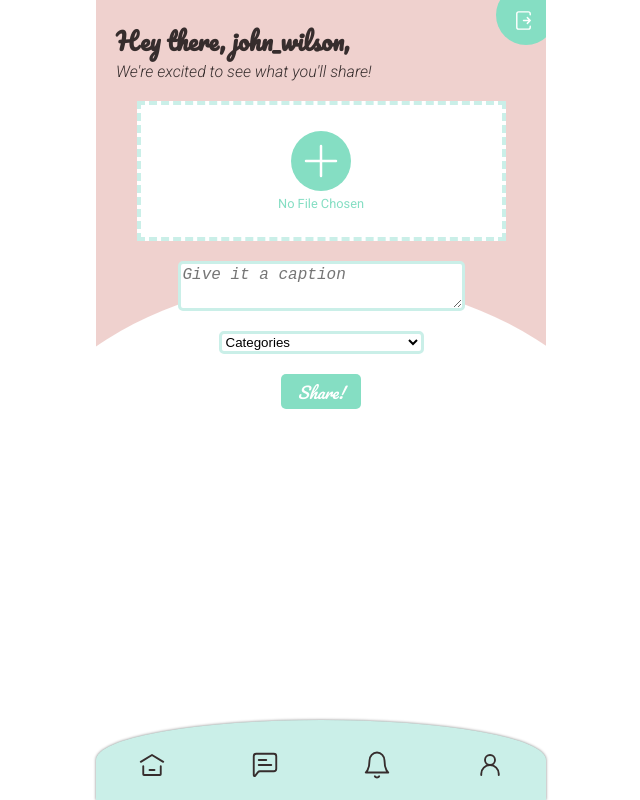
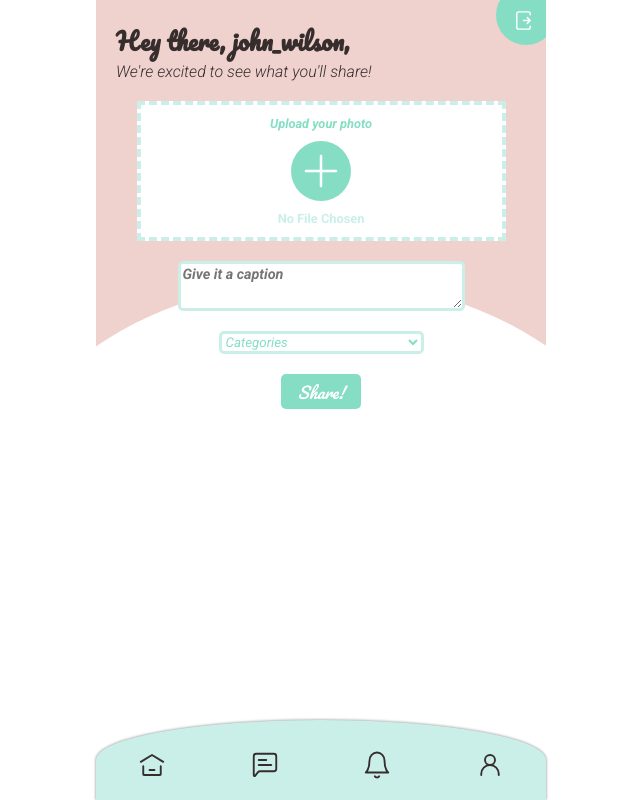
Before and after one commit to mdart86/Pixello, a React (Create React App) app: page /new in a window 1280 px wide. Shown: the whole page, without its empty margins (319-959 px from the left). Built offline with nearby package versions, Linux system fonts and the light colour scheme.

Commit message:
colour and font changes to create-post page for consistency, and added upload image instruction

```diff
--- a/src/components/CreatePost.js
+++ b/src/components/CreatePost.js
@@ -20,10 +20,11 @@ export const CreatePost = () => {
                 <SubHeader>We're excited to see what you'll share!</SubHeader>
                 <Form>
                     <Label htmlFor="photo-upload">
+                        <Text upload="true">Upload your photo</Text>
                         <PlusCircle>
                             <Icon src={plus} alt="plus sign"/>
                         </PlusCircle>
-                        <FileName>{fileName}</FileName>
+                        <Text>{fileName}</Text>
                     </Label>
                     <Input type="file" id="photo-upload" accept=".png, .jpg, .jpeg" hidden onChange={displayFileInfo}/>
                     <TextArea id="caption" placeholder="Give it a caption"/>
@@ -105,8 +106,7 @@ const PlusCircle = styled.div`
     width: 60px;
     border-radius: 50%;
     background: var(--green);
-    margin: 0;
-    margin-bottom: 5px;
+    margin: 5px;
 `
 
 const Icon = styled.img`
@@ -114,10 +114,12 @@ const Icon = styled.img`
     margin: 0;
 `
 
-const FileName = styled.p`
-    margin: 0;
+const Text = styled.p`
+    margin: 5px;
     font-size: 0.8rem;
-    color: var(--green);
+    color: var(--blue);
+    font-weight: bold;
+    ${props => props.upload ? "font-style: italic; color: var(--green);" : null}
 `
 
 const TextArea = styled.textarea`
@@ -126,7 +128,9 @@ const TextArea = styled.textarea`
     border: 3px solid var(--blue);
     height: 50px;
     font-style: italic;
-    font-size: 1rem;
+    font-size: 0.9rem;
+    font-weight: bold;
+    font-family: 'Roboto', sans-serif;
     width: 70%;
     margin: 20px auto;
     background: var(--white);
@@ -145,6 +149,9 @@ const Select = styled.select`
     background: var(--white);
     border: 3px solid var(--blue);
     border-radius: 5px;
+    color: var(--green);
+    font-family: 'Roboto', sans-serif;
+    font-style: italic;
 `
 
 //for the share button, as the other input is hidden
```
